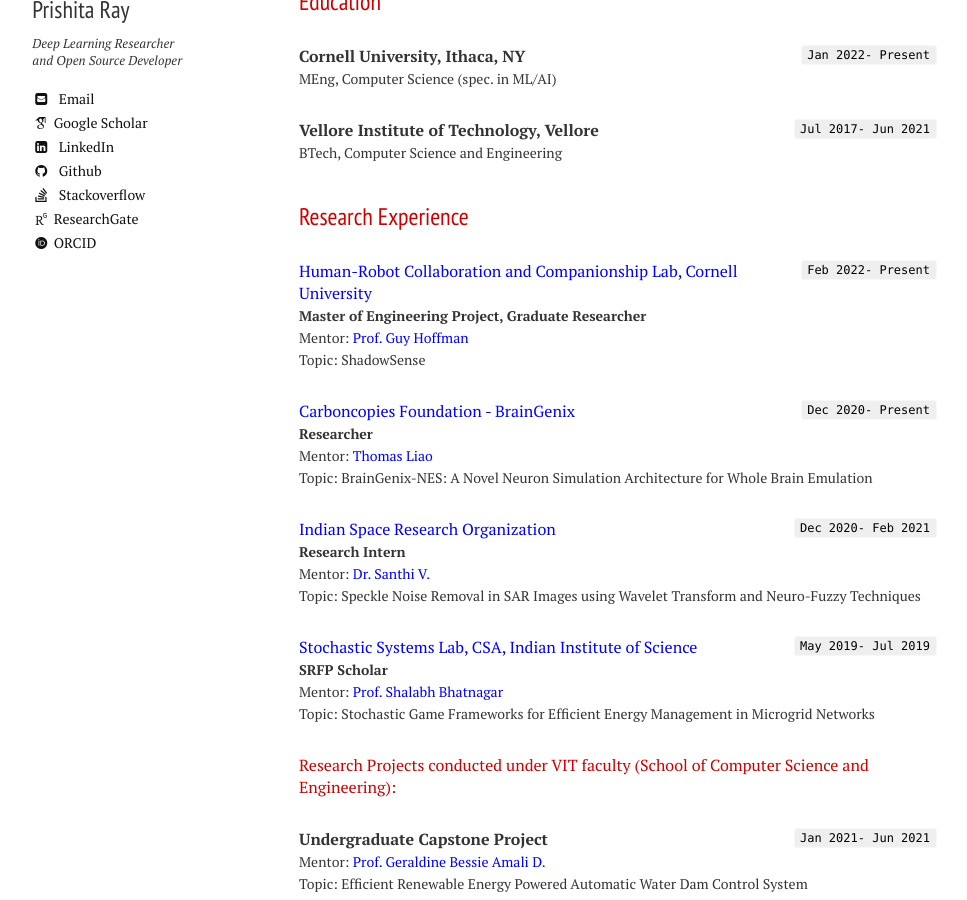
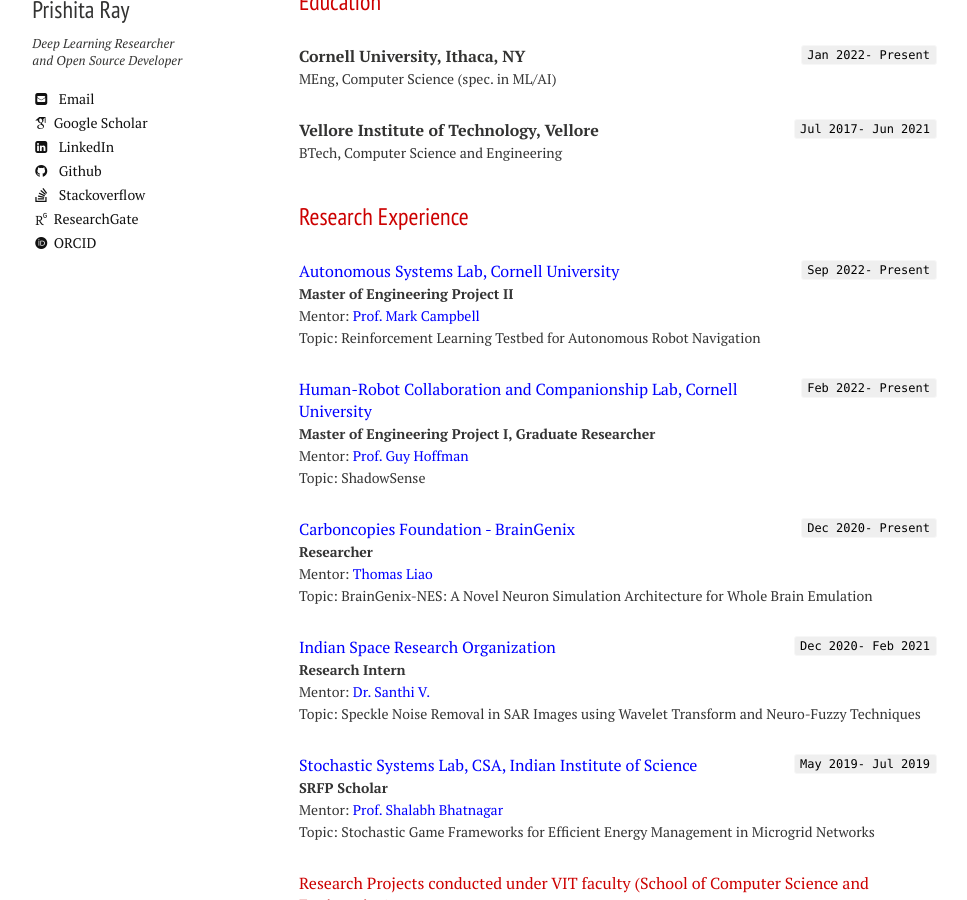
Before and after one commit to PRISHIta123/PRISHIta123.github.io, a Jekyll site: the page built from experience.md, in a window 1280 px wide and 900 px high, scrolled down 334 px. Shown: the whole window, without its empty margins (21-988 px from the left). Built offline with Jekyll 4.4.1, drawn with Linux system fonts in a browser that asks for light colours; nearby versions of some CDN libraries; some web fonts are replaced.

Commit message:
Update experience.md

```diff
--- a/experience.md
+++ b/experience.md
@@ -21,9 +21,15 @@
 
 ## Research Experience
 
+`Sep 2022- Present`
+<p><a href="http://cornell-asl.org/main/index.html" style="color: blue">Autonomous Systems Lab, Cornell University</a>
+<br><a style="font-size: 14px;"><b>Master of Engineering Project II</b></a>
+<br><a style="font-size: 14px;">Mentor: </a><a href="https://campbell.mae.cornell.edu/" style="color: blue;font-size: 14px;">Prof. Mark Campbell</a>
+<br><a style="font-size: 14px;">Topic: Reinforcement Learning Testbed for Autonomous Robot Navigation</a></p>
+
 `Feb 2022- Present`
 <p><a href="https://hrc2.io/" style="color: blue">Human-Robot Collaboration and Companionship Lab, Cornell University</a>
-<br><a style="font-size: 14px;"><b>Master of Engineering Project, Graduate Researcher</b></a>
+<br><a style="font-size: 14px;"><b>Master of Engineering Project I, Graduate Researcher</b></a>
 <br><a style="font-size: 14px;">Mentor: </a><a href="https://hrc2.io/people/guy-hoffman" style="color: blue;font-size: 14px;">Prof. Guy Hoffman</a>
 <br><a style="font-size: 14px;">Topic: ShadowSense</a></p>
 
```
